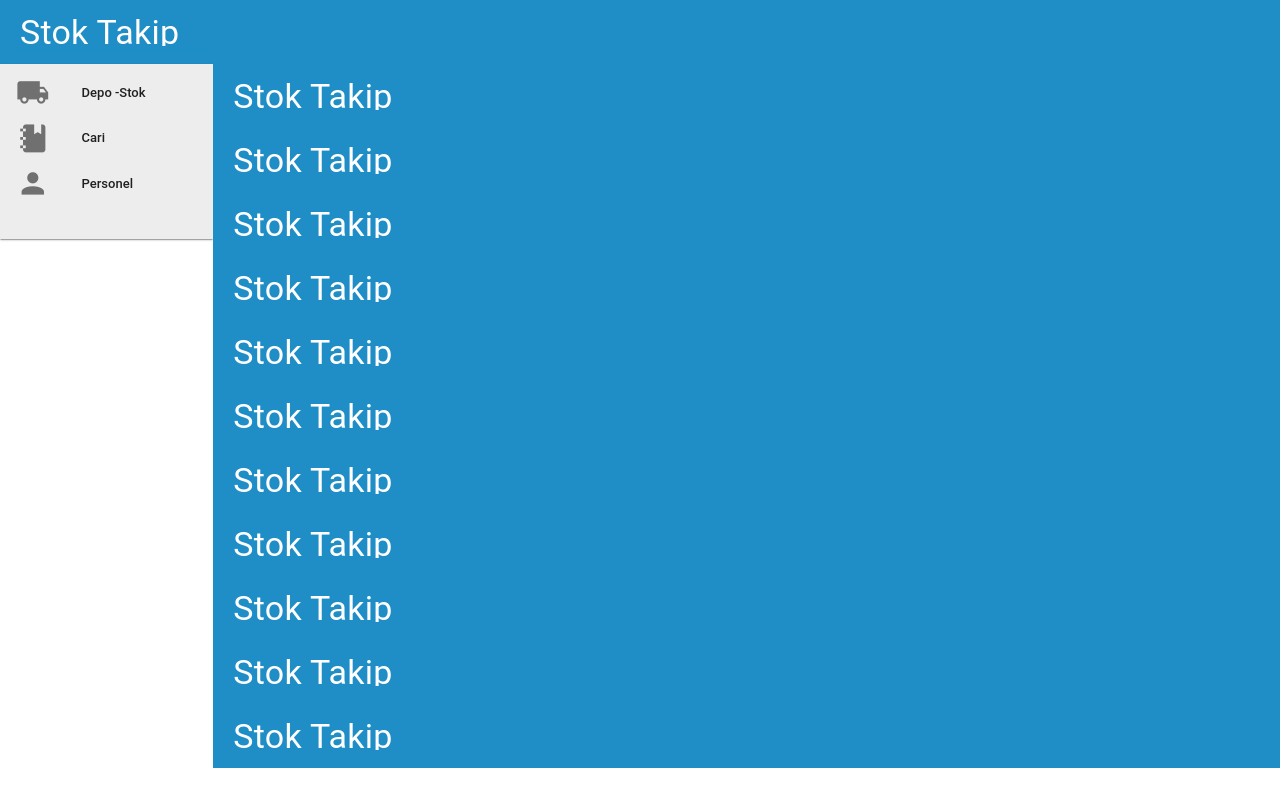
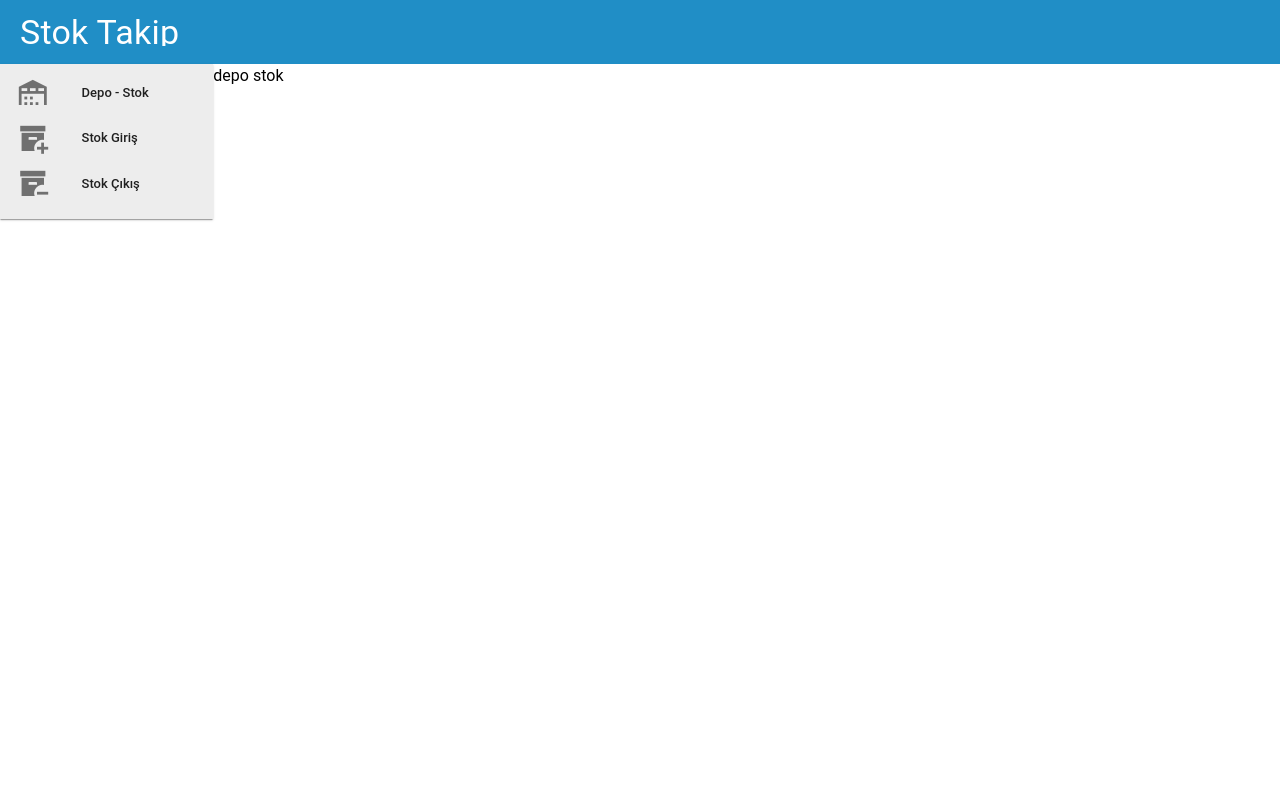
Before and after one commit to nurcancurebal/depom-frontend, a Vue app: page /depostok in a window 1280 px wide. Built offline with nearby package versions, Linux system fonts and the light colour scheme.

Commit message:
stokgiriş

```diff
--- a/src/App.vue
+++ b/src/App.vue
@@ -10,7 +10,7 @@
         <TheSidebar />
       </v-col>
       <v-col cols="10">
-        <TheContent />
+        <router-view />
       </v-col>
     </v-row>
   </div>
@@ -19,13 +19,11 @@
 <script>
 import TheNavbar from "./components/TheNavbar.vue";
 import TheSidebar from "./components/TheSidebar.vue";
-import TheContent from "./components/TheContent.vue";
 
 export default {
   components: {
     TheNavbar,
     TheSidebar,
-    TheContent,
   },
 };
 </script>
--- a/src/components/TheContent.vue
+++ /dev/null
@@ -1,62 +0,0 @@
-<template>
-  <div>
-    <v-sheet>
-      <v-toolbar style="color: white; background-color: #208ec6">
-        <v-toolbar-title class="text-h4"> Stok Takip </v-toolbar-title>
-      </v-toolbar>
-    </v-sheet>
-
-    <v-sheet>
-      <v-toolbar style="color: white; background-color: #208ec6">
-        <v-toolbar-title class="text-h4"> Stok Takip </v-toolbar-title>
-      </v-toolbar>
-      <v-toolbar style="color: white; background-color: #208ec6">
-        <v-toolbar-title class="text-h4"> Stok Takip </v-toolbar-title>
-      </v-toolbar>
-    </v-sheet>
-
-    <v-sheet>
-      <v-toolbar style="color: white; background-color: #208ec6">
-        <v-toolbar-title class="text-h4"> Stok Takip </v-toolbar-title>
-      </v-toolbar>
-    </v-sheet>
-    <v-sheet>
-      <v-toolbar style="color: white; background-color: #208ec6">
-        <v-toolbar-title class="text-h4"> Stok Takip </v-toolbar-title>
-      </v-toolbar>
-    </v-sheet>
-
-    <v-sheet>
-      <v-toolbar style="color: white; background-color: #208ec6">
-        <v-toolbar-title class="text-h4"> Stok Takip </v-toolbar-title>
-      </v-toolbar>
-      <v-toolbar style="color: white; background-color: #208ec6">
-        <v-toolbar-title class="text-h4"> Stok Takip </v-toolbar-title>
-      </v-toolbar>
-    </v-sheet>
-
-    <v-sheet>
-      <v-toolbar style="color: white; background-color: #208ec6">
-        <v-toolbar-title class="text-h4"> Stok Takip </v-toolbar-title>
-      </v-toolbar>
-    </v-sheet>
-
-    <v-sheet>
-      <v-toolbar style="color: white; background-color: #208ec6">
-        <v-toolbar-title class="text-h4"> Stok Takip </v-toolbar-title>
-      </v-toolbar>
-    </v-sheet>
-
-    <v-sheet>
-      <v-toolbar style="color: white; background-color: #208ec6">
-        <v-toolbar-title class="text-h4"> Stok Takip </v-toolbar-title>
-      </v-toolbar>
-    </v-sheet>
-
-    <v-sheet>
-      <v-toolbar style="color: white; background-color: #208ec6">
-        <v-toolbar-title class="text-h4"> Stok Takip </v-toolbar-title>
-      </v-toolbar>
-    </v-sheet>
-  </div>
-</template>
--- a/src/components/TheSidebar.vue
+++ b/src/components/TheSidebar.vue
@@ -8,19 +8,23 @@
       >
         <v-list density="compact" nav style="font-size: 1.4rem">
           <v-list-item
-            prepend-icon="mdi-truck"
-            title="Depo -Stok"
+            prepend-icon="mdi-warehouse"
+            title="Depo - Stok"
             value="depostok"
           />
-          <v-list-item prepend-icon="mdi-notebook" title="Cari" value="cari" />
           <v-list-item
-            prepend-icon="mdi-account"
-            title="Personel"
-            value="personel"
+            prepend-icon="mdi-archive-plus"
+            title="Stok Giriş"
+            value="stokgiris"
+          />
+          <v-list-item
+            prepend-icon="mdi-archive-minus"
+            title="Stok Çıkış"
+            value="stokcikis"
           />
         </v-list>
       </v-navigation-drawer>
-      <v-main style="height: 175px" />
+      <v-main style="height: 155px" />
     </v-layout>
   </v-card>
 </template>
--- a/src/router/index.js
+++ b/src/router/index.js
@@ -1,6 +1,24 @@
 import { createRouter, createWebHistory } from 'vue-router'
+import DepoStok from "@/views/DepoStok"
+import StokGiris from "@/views/StokGiris"
+import StokCikis from "@/views/StokCikis"
 
 const routes = [
+  {
+    path: '/depostok',
+    name: 'DepoStok',
+    component: DepoStok
+  },
+  {
+    path: '/stokgiris',
+    name: 'StokGiris',
+    component: StokGiris
+  },
+  {
+    path: '/stokcikis',
+    name: 'StokCikis',
+    component: StokCikis
+  },
 ]
 
 const router = createRouter({
--- /dev/null
+++ b/src/views/DepoStok.vue
@@ -0,0 +1,13 @@
+<template>
+  <div>depo stok</div>
+</template>
+
+<script>
+export default {
+
+}
+</script>
+
+<style>
+
+</style>
--- /dev/null
+++ b/src/views/StokCikis.vue
@@ -0,0 +1,13 @@
+<template>
+  <div>stok çıkış</div>
+</template>
+
+<script>
+export default {
+
+}
+</script>
+
+<style>
+
+</style>
--- /dev/null
+++ b/src/views/StokGiris.vue
@@ -0,0 +1,13 @@
+<template>
+  <div><v-card text="stok giriş" class="mx-3 my-3"></v-card></div>
+</template>
+
+<script>
+export default {
+
+}
+</script>
+
+<style>
+
+</style>
```
